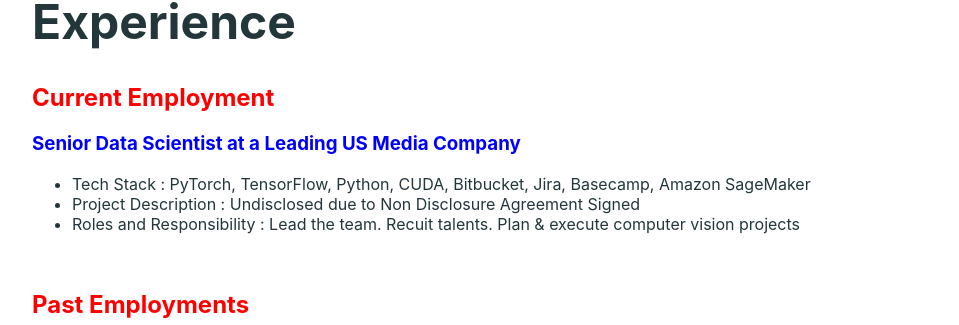
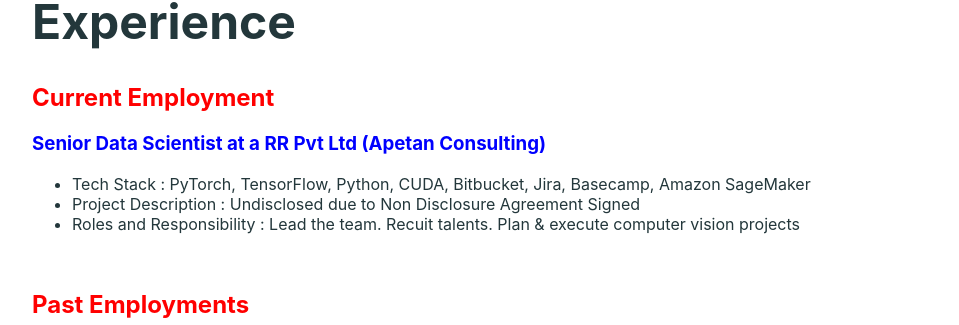
Before and after one commit to deepjoydas/deepjoydas.github.io, a Jekyll site: the page built from experience/index.html, in a window 1280 px wide and 900 px high. Shown: the part 185-510 px from the top of the window, without its empty margins (160-1119 px from the left). Built offline with Jekyll 4.4.1, drawn with Linux system fonts in a browser that asks for light colours.

Commit message:
Update index.html

```diff
--- a/experience/index.html
+++ b/experience/index.html
@@ -4,7 +4,7 @@
 ---
 
 <h2 style="color: red;">Current Employment</h2>
-<h3 style="color: blue;">Senior Data Scientist at a Leading US Media Company</h3>
+<h3 style="color: blue;">Senior Data Scientist at a RR Pvt Ltd (Apetan Consulting)</h3>
 <ul>
  <li>Tech Stack : PyTorch, TensorFlow, Python, CUDA, Bitbucket, Jira, Basecamp, Amazon SageMaker</li>
  <li>Project Description : Undisclosed due to Non Disclosure Agreement Signed</li>
```
